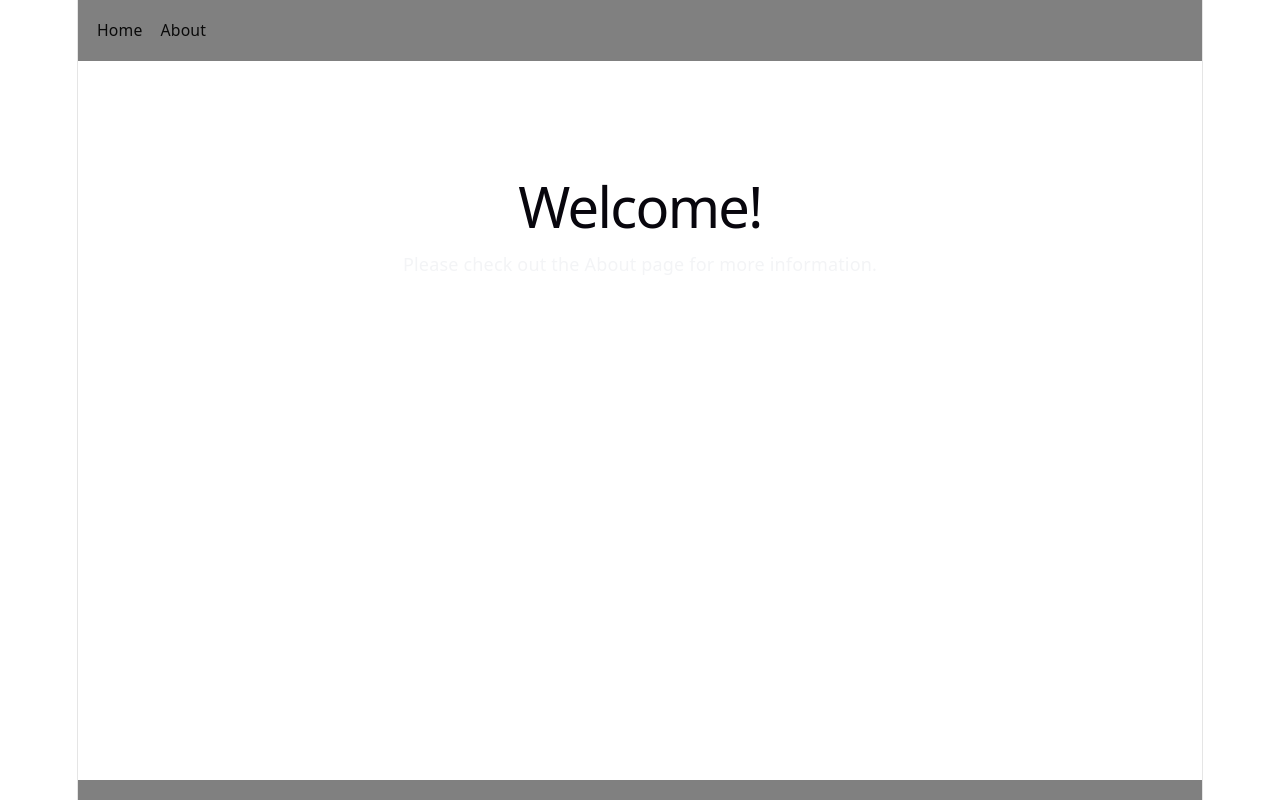
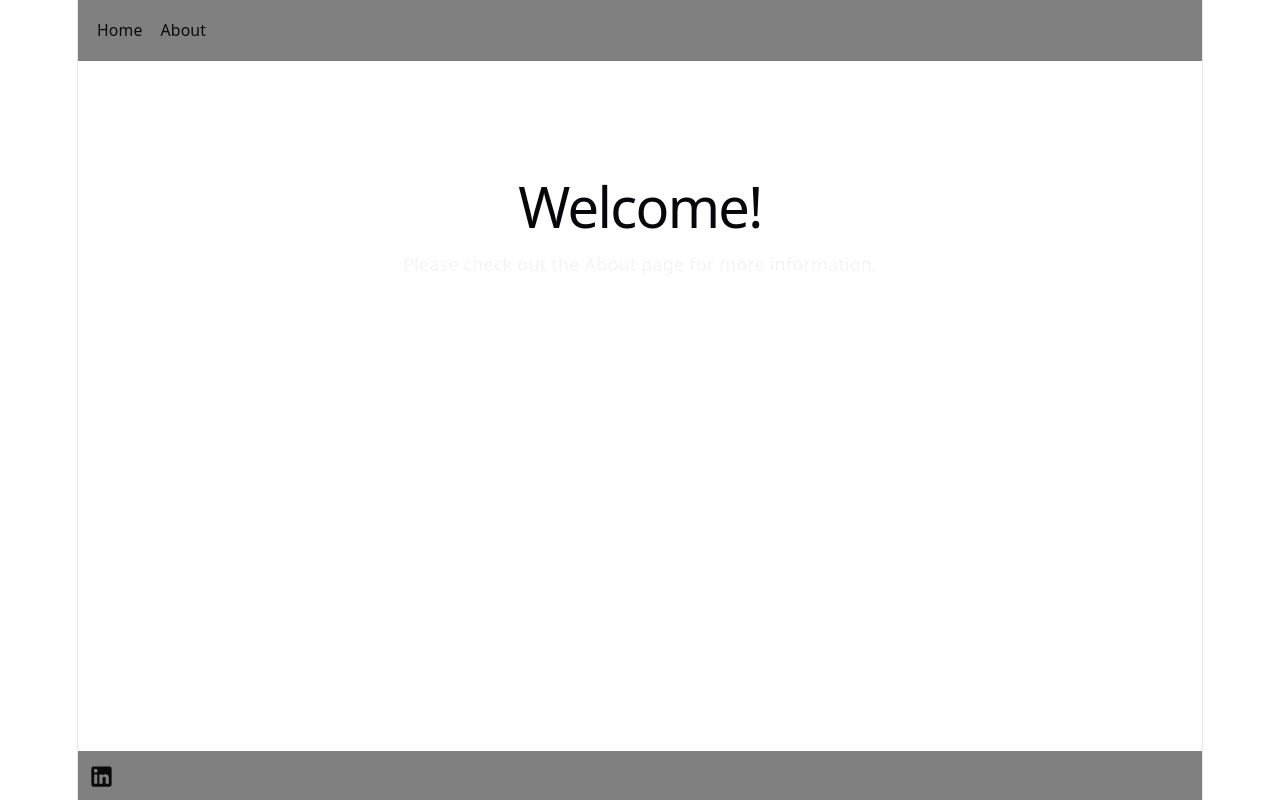
Before and after one commit to marlukkg/ReactProjects, a React (Vite) app in the folder react-hello-world/: page / in a window 1280 px wide. Built offline with nearby package versions, Linux system fonts and the light colour scheme.

Commit message:
Add new icons to the project + add linkedin to the footer

```diff
--- a/react-hello-world/package.json
+++ b/react-hello-world/package.json
@@ -11,7 +11,11 @@
   },
   "dependencies": {
     "@base-ui/react": "^1.7.0",
+    "@emotion/react": "^11.14.0",
+    "@emotion/styled": "^11.14.1",
     "@fontsource-variable/geist": "^5.3.0",
+    "@mui/icons-material": "^9.4.0",
+    "@mui/material": "^9.4.0",
     "@tailwindcss/vite": "^4.3.3",
     "class-variance-authority": "^0.7.1",
     "clsx": "^2.1.1",
--- a/react-hello-world/src/main.jsx
+++ b/react-hello-world/src/main.jsx
@@ -14,6 +14,7 @@ import {
   NavigationMenuList,
   NavigationMenuTrigger,
 } from "./components/ui/navigation-menu"
+import LinkedInIcon from '@mui/icons-material/LinkedIn';
 
 
 
@@ -48,7 +49,7 @@ createRoot(document.getElementById('root')).render(
 
         </main>
         <footer style={{ padding: '10px', backgroundColor: 'gray', display: 'flex', gap: '20px', }}>
-
+          <Link to="https://www.linkedin.com/in/marlukweb/"><LinkedInIcon></LinkedInIcon></Link>
         </footer>
       </div>
     </BrowserRouter>
```
Also changed, not shown: 1 other file (tests, documents, lock files or other folders).
